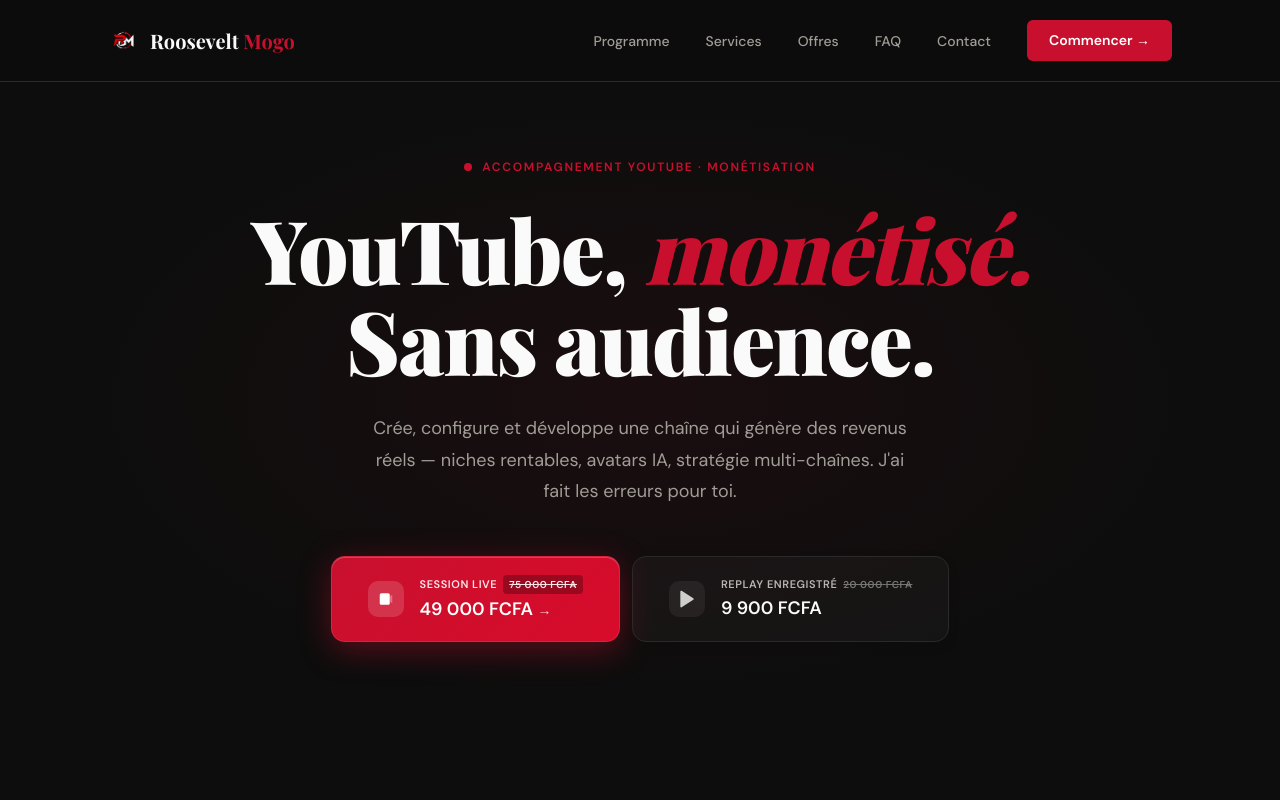
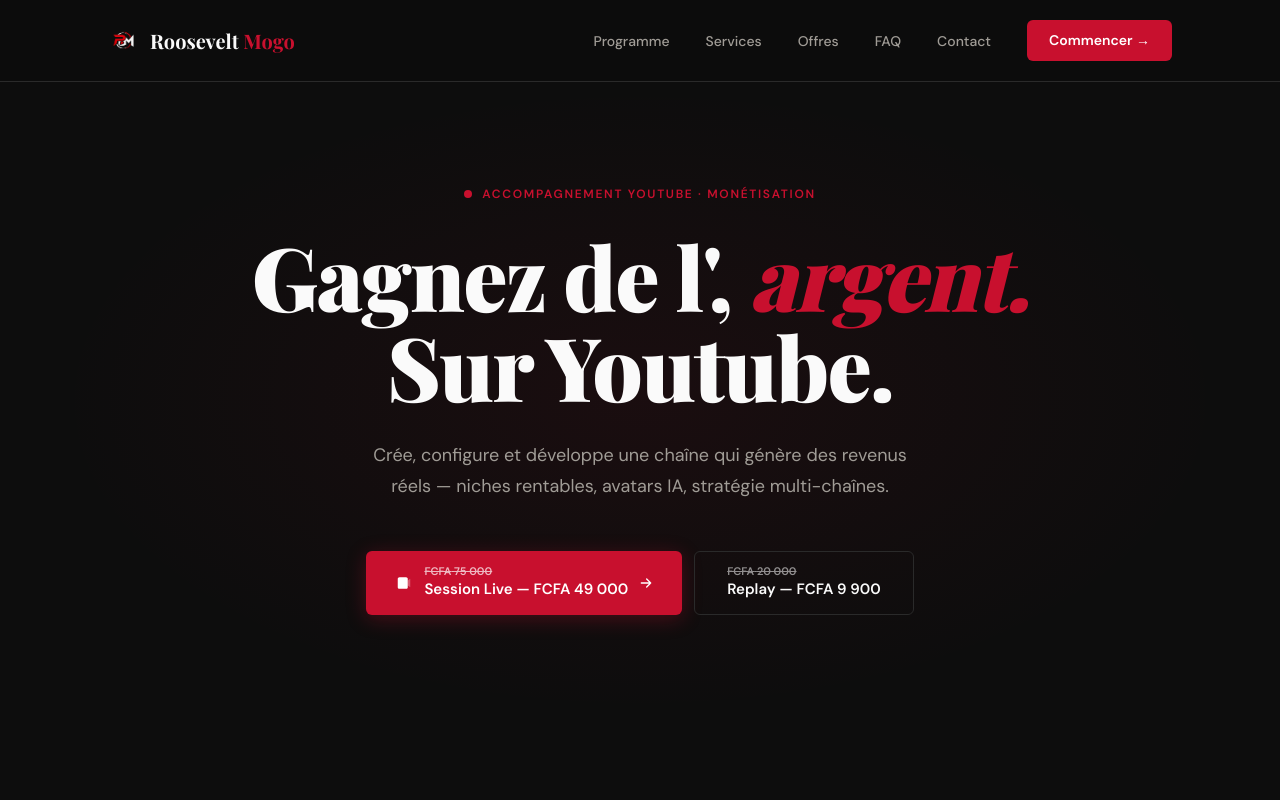
Before and after one commit to rosby17/roosevelt-formation, a Next.js app: page / in a window 1280 px wide. Shown: the top 800 px of the page. Built offline with nearby package versions, Linux system fonts and the light colour scheme; a web font is replaced by a local one.

Commit message:
feat: landing page formation YouTube

```diff
--- a/src/components/Hero.tsx
+++ b/src/components/Hero.tsx
@@ -79,9 +79,9 @@
             animation: "fadeUp 0.65s ease both 0.1s",
           }}
         >
-          YouTube, <em style={{ fontStyle: "italic", color: "var(--red)" }}>monétisé.</em>
+          Gagnez de l', <em style={{ fontStyle: "italic", color: "var(--red)" }}>argent.</em>
           <br />
-          Sans audience.
+          Sur Youtube.
         </h1>
 
         {/* Subtitle */}
@@ -96,7 +96,7 @@
           }}
         >
           Crée, configure et développe une chaîne qui génère des revenus réels —
-          niches rentables, avatars IA, stratégie multi-chaînes. J&apos;ai fait les erreurs pour toi.
+          niches rentables, avatars IA, stratégie multi-chaînes.
         </p>
 
         {/* CTAs */}
@@ -109,7 +109,6 @@
             animation: "fadeUp 0.65s ease both 0.3s",
           }}
         >
-          {/* Premium Live CTA */}
           <a
             href={SITE.offers.live.url}
             target="_blank"
@@ -117,45 +116,41 @@
             style={{
               display: "inline-flex",
               alignItems: "center",
-              gap: 16,
-              background: "linear-gradient(135deg, var(--red) 0%, #d80b2a 100%)",
+              gap: 10,
+              background: "var(--red)",
               color: "#fff",
-              padding: "18px 36px",
-              borderRadius: 14,
+              fontSize: 15,
+              fontWeight: 600,
+              padding: "14px 28px",
+              borderRadius: 6,
               textDecoration: "none",
-              boxShadow: "0 8px 32px rgba(200, 16, 46, 0.4), inset 0 1px 0 rgba(255,255,255,0.2)",
-              transition: "all 0.3s cubic-bezier(0.16, 1, 0.3, 1)",
-              border: "1px solid rgba(255,255,255,0.1)",
+              boxShadow: "0 4px 20px rgba(200,16,46,0.3)",
+              transition: "transform 0.15s, background 0.2s",
             }}
             onMouseEnter={(e) => {
-              e.currentTarget.style.transform = "translateY(-4px) scale(1.02)";
-              e.currentTarget.style.boxShadow = "0 14px 40px rgba(200, 16, 46, 0.55), inset 0 1px 0 rgba(255,255,255,0.3)";
+              e.currentTarget.style.transform = "translateY(-2px)";
+              e.currentTarget.style.background = "var(--red-dim)";
             }}
             onMouseLeave={(e) => {
-              e.currentTarget.style.transform = "translateY(0) scale(1)";
-              e.currentTarget.style.boxShadow = "0 8px 32px rgba(200, 16, 46, 0.4), inset 0 1px 0 rgba(255,255,255,0.2)";
+              e.currentTarget.style.transform = "translateY(0)";
+              e.currentTarget.style.background = "var(--red)";
             }}
           >
-            <div style={{ display: "flex", alignItems: "center", justifyContent: "center", background: "rgba(255,255,255,0.15)", padding: 8, borderRadius: 10 }}>
             <svg width="20" height="20" viewBox="0 0 48 48" xmlns="http://www.w3.org/2000/svg">
               <path fill="#fff" d="M29 10H13C10.8 10 9 11.8 9 14v20c0 2.2 1.8 4 4 4h16c2.2 0 4-1.8 4-4V14c0-2.2-1.8-4-4-4z" />
               <path fill="rgba(255,255,255,0.3)" d="M33 18l6-4v20l-6-4V18z" />
             </svg>
-            </div>
-            <div style={{ display: "flex", flexDirection: "column", alignItems: "flex-start", textAlign: "left" }}>
-              <div style={{ display: "flex", alignItems: "center", gap: 6, fontSize: 11, fontWeight: 700, letterSpacing: "0.05em", textTransform: "uppercase", opacity: 0.9 }}>
-                <span>Session Live</span>
-                <span style={{ background: "rgba(0,0,0,0.3)", padding: "2px 6px", borderRadius: 4, textDecoration: "line-through", fontSize: 10 }}>
-                  {SITE.offers.live.originalPrice} {SITE.offers.live.currency}
+            <span style={{ display: "flex", flexDirection: "column", alignItems: "flex-start", gap: 1 }}>
+              <span style={{ fontSize: 11, opacity: 0.7, textDecoration: "line-through", lineHeight: 1 }}>
+                {SITE.offers.live.currency} {SITE.offers.live.originalPrice}
               </span>
-              </div>
-              <div style={{ fontSize: 18, fontWeight: 800, marginTop: 2 }}>
-                {SITE.offers.live.price} {SITE.offers.live.currency} <span style={{ fontSize: 14, fontWeight: 400, opacity: 0.8 }}>&rarr;</span>
-              </div>
-            </div>
+              <span>Session Live &mdash; {SITE.offers.live.currency} {SITE.offers.live.price}</span>
+            </span>
+            <svg width="16" height="16" viewBox="0 0 24 24" fill="none" stroke="currentColor" strokeWidth="2" strokeLinecap="round" strokeLinejoin="round">
+              <path d="M5 12h14M13 6l6 6-6 6" />
+            </svg>
           </a>
 
-          {/* Premium Replay CTA */}
           <a
             href={SITE.offers.replay.url}
             target="_blank"
@@ -163,45 +158,32 @@
             style={{
               display: "inline-flex",
               alignItems: "center",
-              gap: 16,
-              background: "rgba(255, 255, 255, 0.03)",
+              gap: 8,
+              background: "transparent",
               color: "var(--white)",
-              padding: "18px 36px",
-              borderRadius: 14,
+              fontSize: 15,
+              fontWeight: 600,
+              padding: "14px 32px",
+              borderRadius: 6,
               border: "1px solid var(--black-line)",
               textDecoration: "none",
-              transition: "all 0.3s cubic-bezier(0.16, 1, 0.3, 1)",
-              boxShadow: "0 4px 12px rgba(0, 0, 0, 0.1)",
+              transition: "transform 0.15s, border-color 0.2s",
             }}
             onMouseEnter={(e) => {
-              e.currentTarget.style.transform = "translateY(-4px) scale(1.02)";
+              e.currentTarget.style.transform = "translateY(-2px)";
               e.currentTarget.style.borderColor = "var(--white-dim)";
-              e.currentTarget.style.background = "rgba(255, 255, 255, 0.07)";
-              e.currentTarget.style.boxShadow = "0 12px 30px rgba(0, 0, 0, 0.3)";
             }}
             onMouseLeave={(e) => {
-              e.currentTarget.style.transform = "translateY(0) scale(1)";
+              e.currentTarget.style.transform = "translateY(0)";
               e.currentTarget.style.borderColor = "var(--black-line)";
-              e.currentTarget.style.background = "rgba(255, 255, 255, 0.03)";
-              e.currentTarget.style.boxShadow = "0 4px 12px rgba(0, 0, 0, 0.1)";
             }}
           >
-            <div style={{ display: "flex", alignItems: "center", justifyContent: "center", background: "rgba(255,255,255,0.06)", padding: 8, borderRadius: 10 }}>
-              <svg width="20" height="20" viewBox="0 0 24 24" fill="none" stroke="currentColor" strokeWidth="2" strokeLinecap="round" strokeLinejoin="round" style={{ opacity: 0.8 }}>
-                <polygon points="5 3 19 12 5 21 5 3" fill="currentColor" />
-              </svg>
-            </div>
-            <div style={{ display: "flex", flexDirection: "column", alignItems: "flex-start", textAlign: "left" }}>
-              <div style={{ display: "flex", alignItems: "center", gap: 6, fontSize: 11, fontWeight: 700, letterSpacing: "0.05em", textTransform: "uppercase", opacity: 0.7 }}>
-                <span>Replay enregistré</span>
-                <span style={{ opacity: 0.6, textDecoration: "line-through", fontSize: 10 }}>
-                  {SITE.offers.replay.originalPrice} {SITE.offers.replay.currency}
+            <span style={{ display: "flex", flexDirection: "column", alignItems: "flex-start", gap: 1 }}>
+              <span style={{ fontSize: 11, opacity: 0.55, textDecoration: "line-through", lineHeight: 1 }}>
+                {SITE.offers.replay.currency} {SITE.offers.replay.originalPrice}
               </span>
-              </div>
-              <div style={{ fontSize: 18, fontWeight: 800, marginTop: 2 }}>
-                {SITE.offers.replay.price} {SITE.offers.replay.currency}
-              </div>
-            </div>
+              <span>Replay &mdash; {SITE.offers.replay.currency} {SITE.offers.replay.price}</span>
+            </span>
           </a>
         </div>
       </div>
```
Lines whose indentation alone changed are shown as unchanged.
